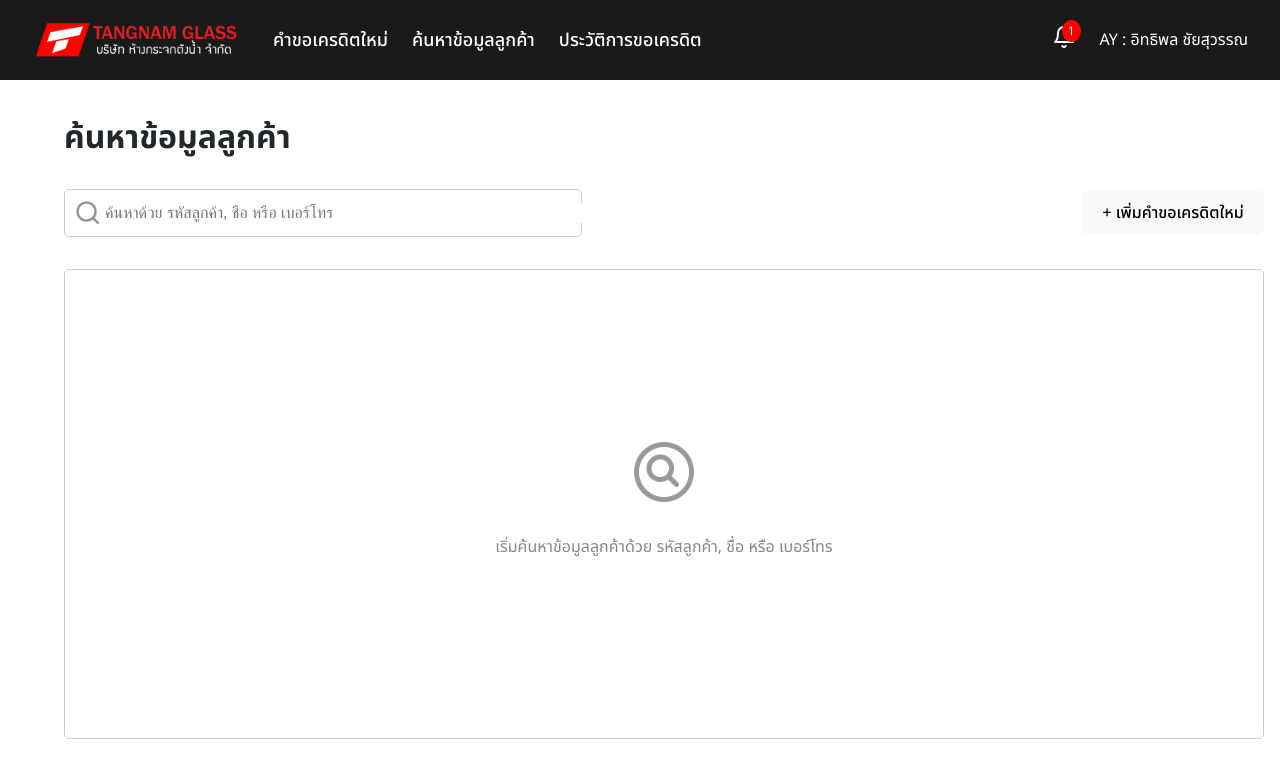
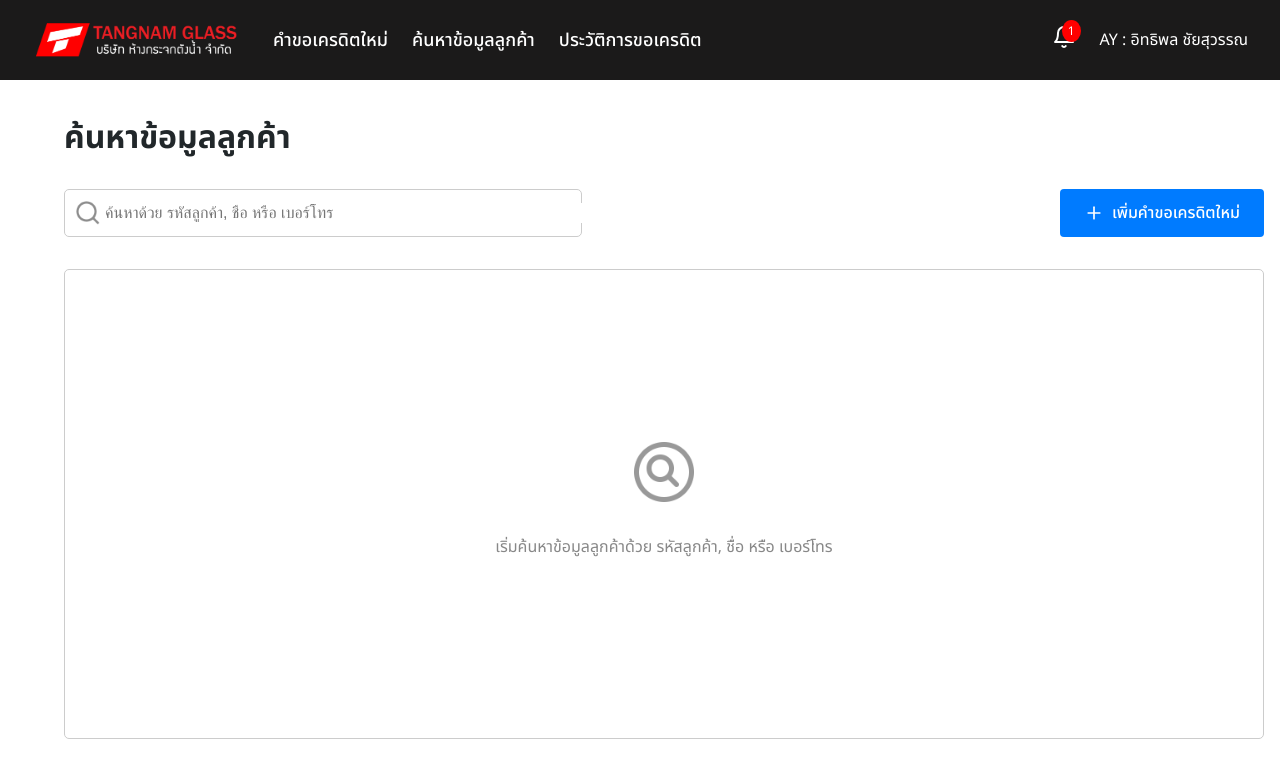
Before and after one commit to JinnawatJid/iNsightDocs, a Vue app: page /customer-search in a window 1280 px wide. Shown: the top 778 px of the page. Built offline with nearby package versions, Linux system fonts and the light colour scheme.

Commit message:
revise the credit request button

```diff
--- a/src/components/NewCreditRequestButton.vue
+++ b/src/components/NewCreditRequestButton.vue
@@ -1,39 +1,99 @@
 <template>
-  <div class="relative inline-block text-left">
-    <div>
-      <button @click="toggleDropdown" type="button" class="inline-flex justify-center w-full rounded-md border border-gray-300 shadow-sm px-4 py-2 bg-blue-500 text-white text-sm font-medium hover:bg-blue-600 focus:outline-none focus:ring-2 focus:ring-offset-2 focus:ring-offset-gray-100 focus:ring-indigo-500" id="options-menu" aria-haspopup="true" aria-expanded="true">
-        + เพิ่มคำขอเครดิตใหม่
-      </button>
-    </div>
-
-    <div v-if="isOpen" class="origin-top-right absolute right-0 mt-2 w-56 rounded-md shadow-lg bg-white ring-1 ring-black ring-opacity-5">
-      <div class="py-1" role="menu" aria-orientation="vertical" aria-labelledby="options-menu">
-        <a href="#" @click.prevent="selectOption('new')" class="block px-4 py-2 text-sm text-gray-700 hover:bg-gray-100 hover:text-gray-900" role="menuitem">คำขอเครดิตใหม่</a>
-        <a href="#" @click.prevent="selectOption('additional')" class="block px-4 py-2 text-sm text-gray-700 hover:bg-gray-100 hover:text-gray-900" role="menuitem">คำขอเครดิตเพิ่มเติม</a>
-        <a href="#" @click.prevent="selectOption('project')" class="block px-4 py-2 text-sm text-gray-700 hover:bg-gray-100 hover:text-gray-900" role="menuitem">คำขอเครดิตโครงการ</a>
-      </div>
+  <div class="dropdown" ref="dropdown">
+    <button class="add-button" @click="toggleDropdown">
+      <svg xmlns="http://www.w3.org/2000/svg" width="20" height="20" viewBox="0 0 24 24" fill="none" stroke="currentColor" stroke-width="2" stroke-linecap="round" stroke-linejoin="round" class="feather feather-plus">
+        <line x1="12" y1="5" x2="12" y2="19"></line>
+        <line x1="5" y1="12" x2="19" y2="12"></line>
+      </svg>
+      เพิ่มคำขอเครดิตใหม่
+    </button>
+    <div v-if="showDropdown" class="dropdown-content">
+      <a @click="handleNewCreditApplication">คำขอเครดิตใหม่</a>
+      <a class="disabled">คำขอเครดิตเพิ่มเติม</a>
+      <a class="disabled">คำขอเครดิตโครงการ</a>
     </div>
   </div>
 </template>
 
 <script>
 export default {
+  name: 'CreditRequestDropdown',
   data() {
     return {
-      isOpen: false,
+      showDropdown: false,
     };
   },
   methods: {
     toggleDropdown() {
-      this.isOpen = !this.isOpen;
+      this.showDropdown = !this.showDropdown;
     },
-    selectOption(option) {
-      this.isOpen = false;
-      if (option === 'new') {
-        this.$router.push('/new-credit-application');
+    handleNewCreditApplication() {
+      this.$router.push({ name: 'NewCreditApplication' });
+      this.showDropdown = false;
+    },
+    closeDropdown(event) {
+      if (this.$refs.dropdown && !this.$refs.dropdown.contains(event.target)) {
+        this.showDropdown = false;
       }
-      // Handle other options later
     },
+  },
+  mounted() {
+    document.addEventListener('click', this.closeDropdown);
+  },
+  beforeUnmount() {
+    document.removeEventListener('click', this.closeDropdown);
   },
 };
 </script>
+
+<style scoped>
+.dropdown {
+  position: relative;
+  display: inline-block;
+}
+
+.add-button {
+  display: flex;
+  align-items: center;
+  background-color: #007bff;
+  color: white;
+  border: none;
+  border-radius: 4px;
+  padding: 0.75rem 1.5rem;
+  font-size: 16px;
+  cursor: pointer;
+}
+
+.add-button svg {
+  margin-right: 0.5rem;
+}
+
+.dropdown-content {
+  display: block;
+  position: absolute;
+  background-color: #f9f9f9;
+  min-width: 200px;
+  box-shadow: 0px 8px 16px 0px rgba(0,0,0,0.2);
+  z-index: 1;
+  border-radius: 4px;
+  right: 0;
+}
+
+.dropdown-content a {
+  color: black;
+  padding: 12px 16px;
+  text-decoration: none;
+  display: block;
+  cursor: pointer;
+  text-align: left;
+}
+
+.dropdown-content a:hover {
+  background-color: #ddd;
+}
+
+.dropdown-content a.disabled {
+  color: #aaa;
+  cursor: not-allowed;
+}
+</style>
```
